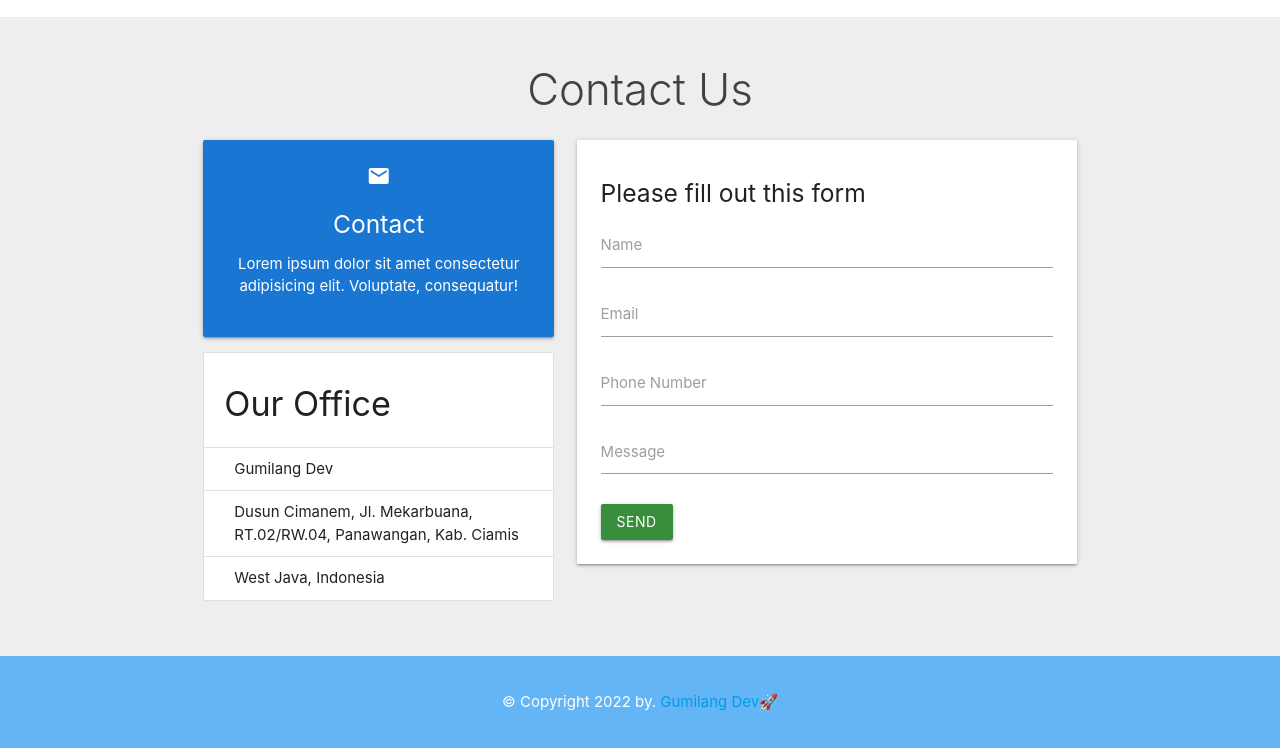
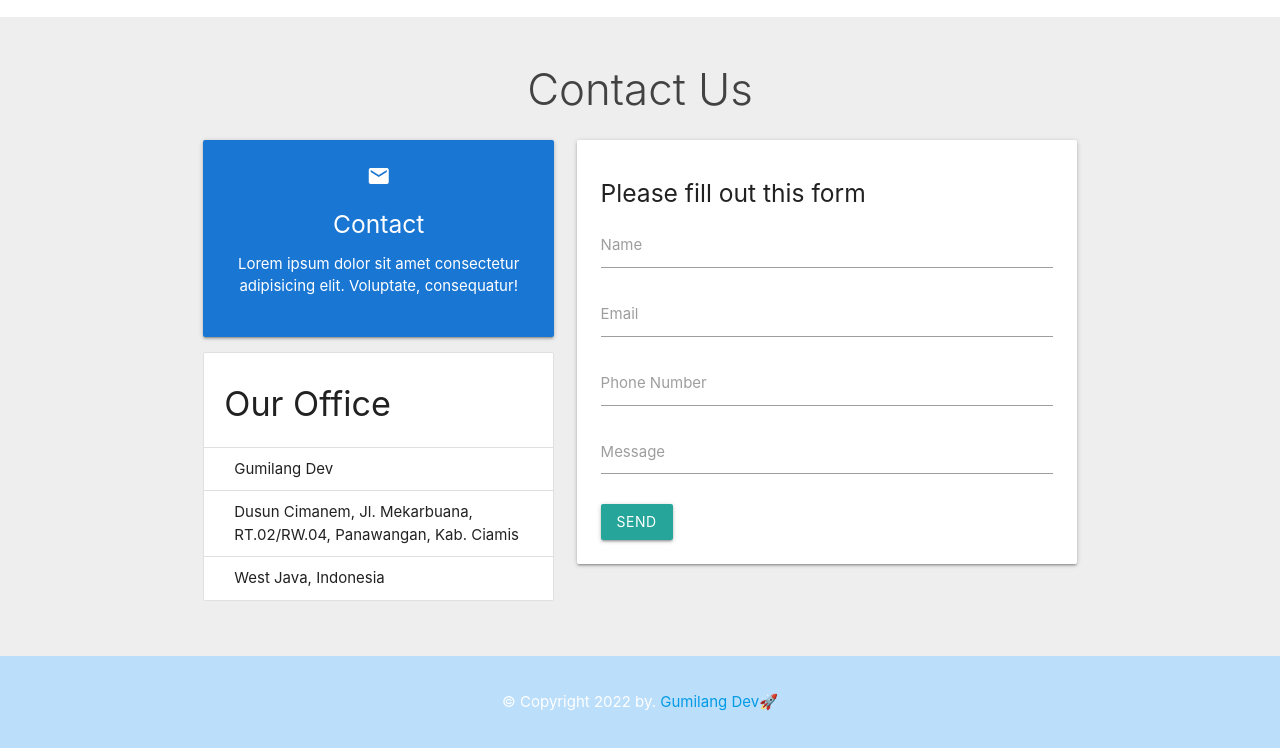
Before and after one commit to mgilangggggg/mgilangggggg.github.io, a plain HTML site: page index.html in a window 1280 px wide. Shown: the part 1951-2699 px from the top of the page. Drawn offline with Linux system fonts and the light colour scheme.

Commit message:
Update button and footer

```diff
--- a/index.html
+++ b/index.html
@@ -248,7 +248,7 @@
                                 <textarea name="message" id="message" class="materialize-textarea"></textarea>
                                 <label for="pmessage">Message</label>
                             </div>
-                            <button type="submit" class="btn green darken-2">Send</button>
+                            <button type="submit" class="btn second darken-2">Send</button>
                         </div>
                     </form>
                 </div>
@@ -258,7 +258,7 @@
     <!-- end contact -->
 
     <!-- footer -->
-    <footer class="blue lighten-2 white-text center">
+    <footer class="blue lighten-4 white-text center">
         <p>&copy; Copyright 2022 by. <a href="https://www.instagram.com/mgilangggggg/">Gumilang Dev</a>🚀</p>
     </footer>
     <!-- end footer -->
```
